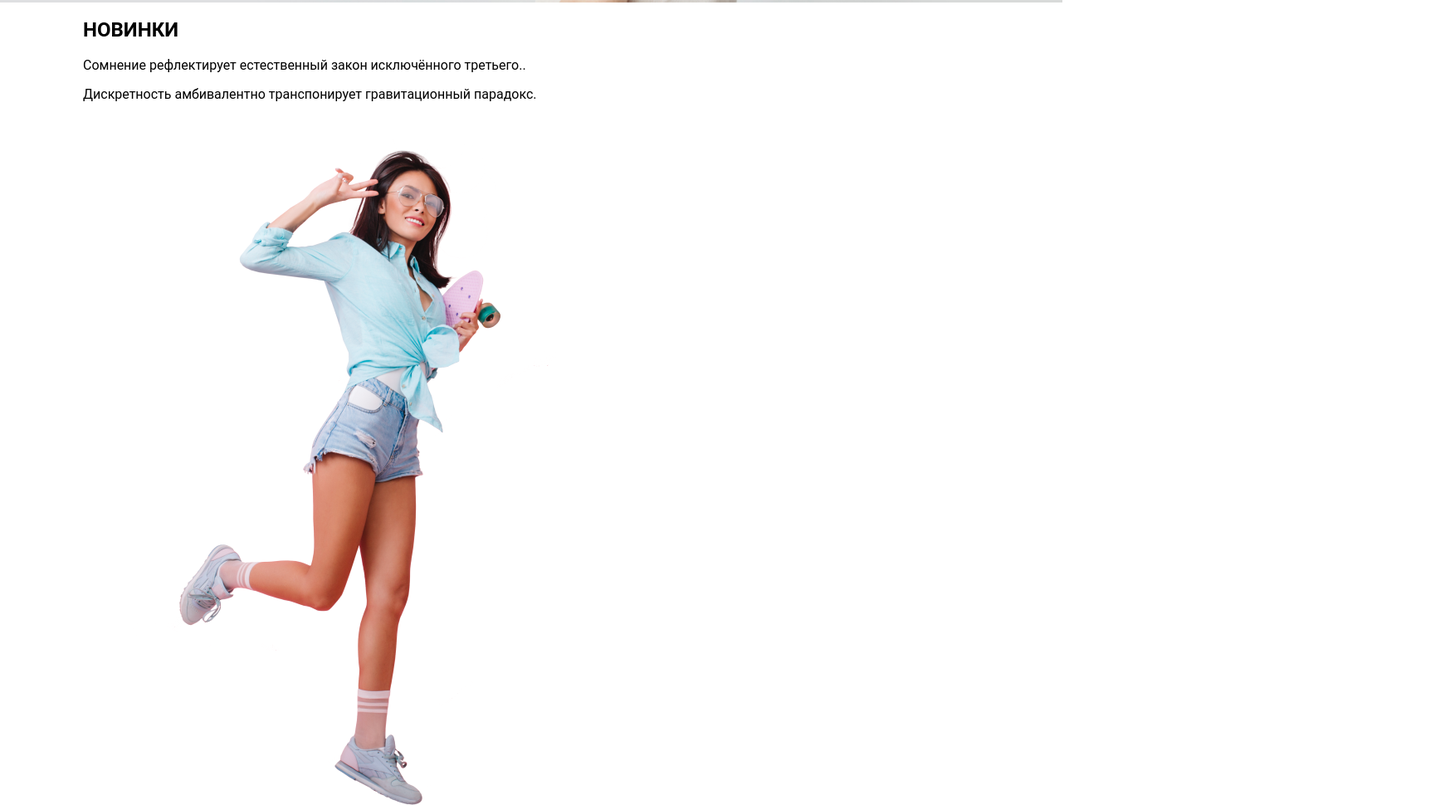
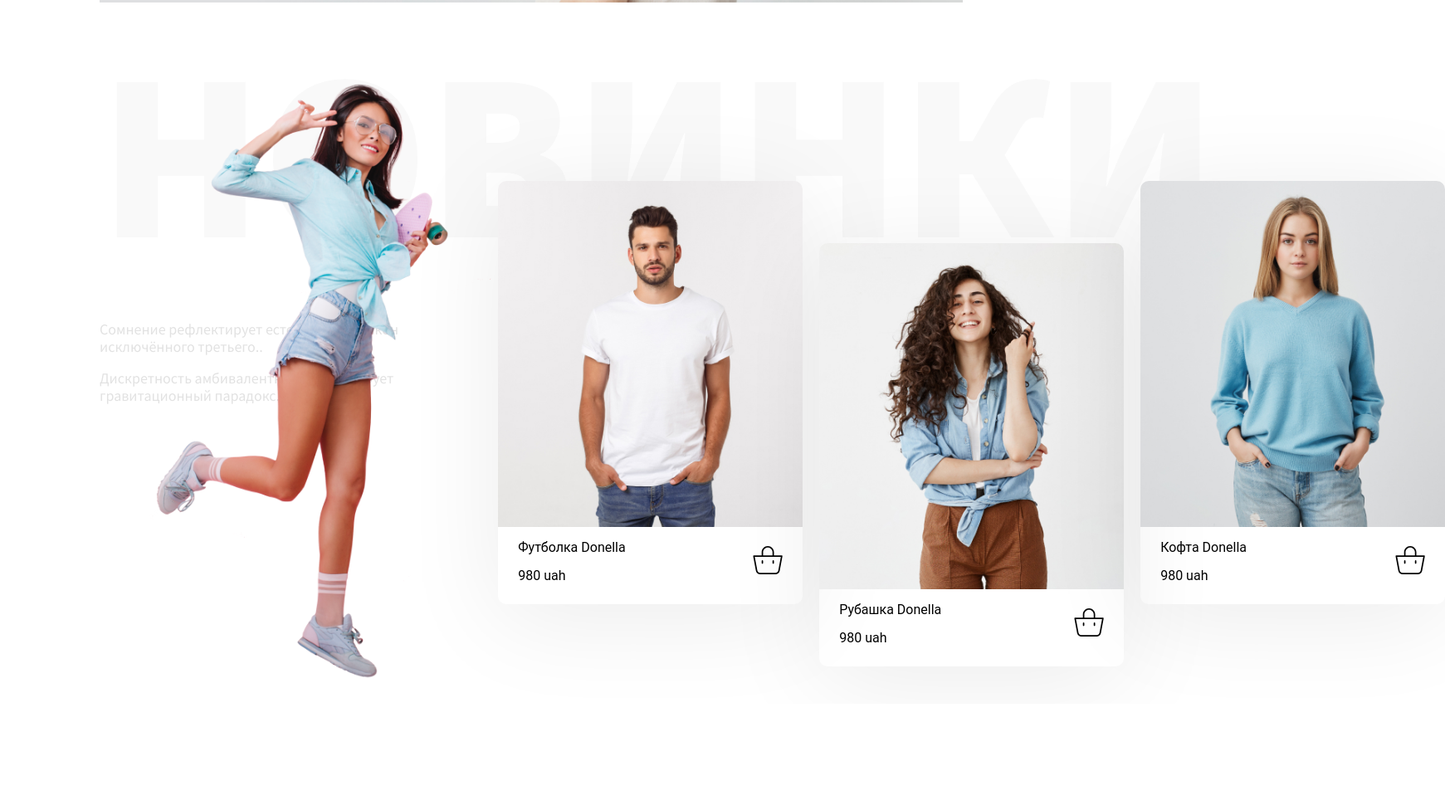
Before and after one commit to RomanPalna/test-task-Galaxy, a plain HTML site: page index.html in a window 1280 px wide. Shown: the part 817-1787 px from the top of the page at 83% size, 1741 px wide, since content can reach past the window. After the commit the page ends 1665 px from the top, so only its background shows below. Drawn offline with Linux system fonts and the light colour scheme.

Commit message:
new items group is done

```diff
--- a/index.html
+++ b/index.html
@@ -82,16 +82,8 @@
       </div>
 
       <section class="newitems">
-        <h2 class="newitems-title">НОВИНКИ</h2>
-        <p class="newitems-text">
-          Сомнение рефлектирует естественный закон исключённого третьего..
-        </p>
-        <p class="newitems-text">
-          Дискретность амбивалентно транспонирует гравитационный парадокс.
-        </p>
-
-        <ul>
-          <li>
+        <ul class="newitems-magazine">
+          <li class="newitems-magazine__item">
             <figure>
               <picture>
                 <img
@@ -101,7 +93,7 @@
               </picture>
             </figure>
           </li>
-          <li>
+          <li class="newitems-magazine__item">
             <figure>
               <picture>
                 <img
@@ -110,16 +102,22 @@
                 />
               </picture>
             </figure>
+            <span class="newitems-price">
+              <span>
                 <p>Футболка Donella</p>
                 <p>980 uah</p>
+              </span>
+              <span>
                 <a href="#"
-              ><svg width="23" height="24" aria-label="finder">
+                  ><svg width="36" height="34" aria-label="finder">
                     <use
                       href="./images/header/svg/symbol-defs.svg#icon-goods"
                     ></use></svg
                 ></a>
+              </span>
+            </span>
           </li>
-          <li>
+          <li class="newitems-magazine__item">
             <figure>
               <picture>
                 <img
@@ -128,16 +126,22 @@
                 />
               </picture>
             </figure>
+            <span class="newitems-price">
+              <span>
                 <p>Рубашка Donella</p>
                 <p>980 uah</p>
+              </span>
+              <span>
                 <a href="#"
-              ><svg width="23" height="24" aria-label="finder">
+                  ><svg width="36" height="34" aria-label="finder">
                     <use
                       href="./images/header/svg/symbol-defs.svg#icon-goods"
                     ></use></svg
                 ></a>
+              </span>
+            </span>
           </li>
-          <li>
+          <li class="newitems-magazine__item">
             <figure>
               <picture>
                 <img
@@ -146,16 +150,32 @@
                 />
               </picture>
             </figure>
-            <p>Рубашка Donella</p>
+            <span class="newitems-price">
+              <span>
+                <p>Кофта Donella</p>
                 <p>980 uah</p>
+              </span>
+              <span>
                 <a href="#"
-              ><svg width="23" height="24" aria-label="finder">
+                  ><svg width="36" height="34" aria-label="finder">
                     <use
                       href="./images/header/svg/symbol-defs.svg#icon-goods"
                     ></use></svg
                 ></a>
+              </span>
+            </span>
           </li>
         </ul>
+
+        <div class="neitems-description">
+          <h2 class="newitems-title">НОВИНКИ</h2>
+          <p class="newitems-text">
+            Сомнение рефлектирует естественный закон исключённого третьего..
+          </p>
+          <p class="newitems-text">
+            Дискретность амбивалентно транспонирует гравитационный парадокс.
+          </p>
+        </div>
       </section>
     </main>
 
--- a/sass/main.scss
+++ b/sass/main.scss
@@ -3,4 +3,4 @@
 @import './utils/variables';
 @import './header/header';
 @import './slider/slider';
-@import './newitems/newitems.scss';
+@import './newitems/newitems';
--- /dev/null
+++ b/sass/newitems/_newitems.scss
@@ -0,0 +1,64 @@
+.newitems {
+  position: absolute;
+}
+
+.neitems-description {
+  position: relative;
+  margin-right: 275px;
+  z-index: -1;
+}
+
+.newitems-title {
+  font-family: $mainFont;
+  font-weight: 900;
+  font-size: 288px;
+  line-height: 1.26;
+  color: $backgrounTitleColor;
+  margin-top: 0;
+  margin-bottom: 21px;
+}
+
+.newitems-text {
+  font-family: $mainFont;
+  font-weight: 400;
+  font-size: 18px;
+  line-height: 1.15;
+  color: $backgrounTextColor;
+  margin-top: 0;
+
+  width: 393px;
+}
+.newitems-magazine {
+  position: absolute;
+  display: flex;
+}
+
+.newitems-magazine__item:not(:first-child) {
+  max-width: 405px;
+  height: 510px;
+  box-shadow: 0px 17px 120px rgba(0, 0, 0, 0.08);
+  border-radius: 10px;
+  margin-top: 215px;
+  overflow: hidden;
+
+  &:not(:last-child) {
+    margin-right: 20px;
+  }
+
+  &:nth-child(2n + 1) {
+    margin-top: 290px;
+  }
+}
+
+.newitems-magazine__item:first-child {
+  margin-top: 60px;
+}
+
+.newitems-price {
+  display: flex;
+  align-items: center;
+  justify-content: space-between;
+
+  padding-left: 24px;
+  padding-right: 24px;
+}
--- a/sass/newitems/newitems.scss
+++ /dev/null
@@ -1,7 +0,0 @@
-.newitems {
-  max-width: 1920px;
-  padding-right: 100px;
-  padding-left: 100px;
-  margin-left: auto;
-  margin-right: auto;
-}
--- a/sass/utils/_base.scss
+++ b/sass/utils/_base.scss
@@ -14,6 +14,11 @@ ul {
 
 body {
   font-family: Roboto, sans-serif;
+  max-width: 1920px;
+  padding-right: 120px;
+  padding-left: 120px;
+  margin-left: auto;
+  margin-right: auto;
 }
 
 a {
@@ -38,3 +43,7 @@ button {
   background-color: transparent;
   cursor: pointer;
 }
+
+figure {
+  margin: 0;
+}
--- a/sass/utils/_variables.scss
+++ b/sass/utils/_variables.scss
@@ -6,3 +6,5 @@ $mainFont: Source Sans Pro;
 
 $titleColor: #1d1d1d;
 $textColor: #696969;
+$backgrounTitleColor: #f9f9f9;
+$backgrounTextColor: #e2e2e2;
```
Also changed, not shown: sass/main.css, sass/newitems/newitems.css (deleted), 2 other files. Lines whose indentation alone changed are shown as unchanged.
